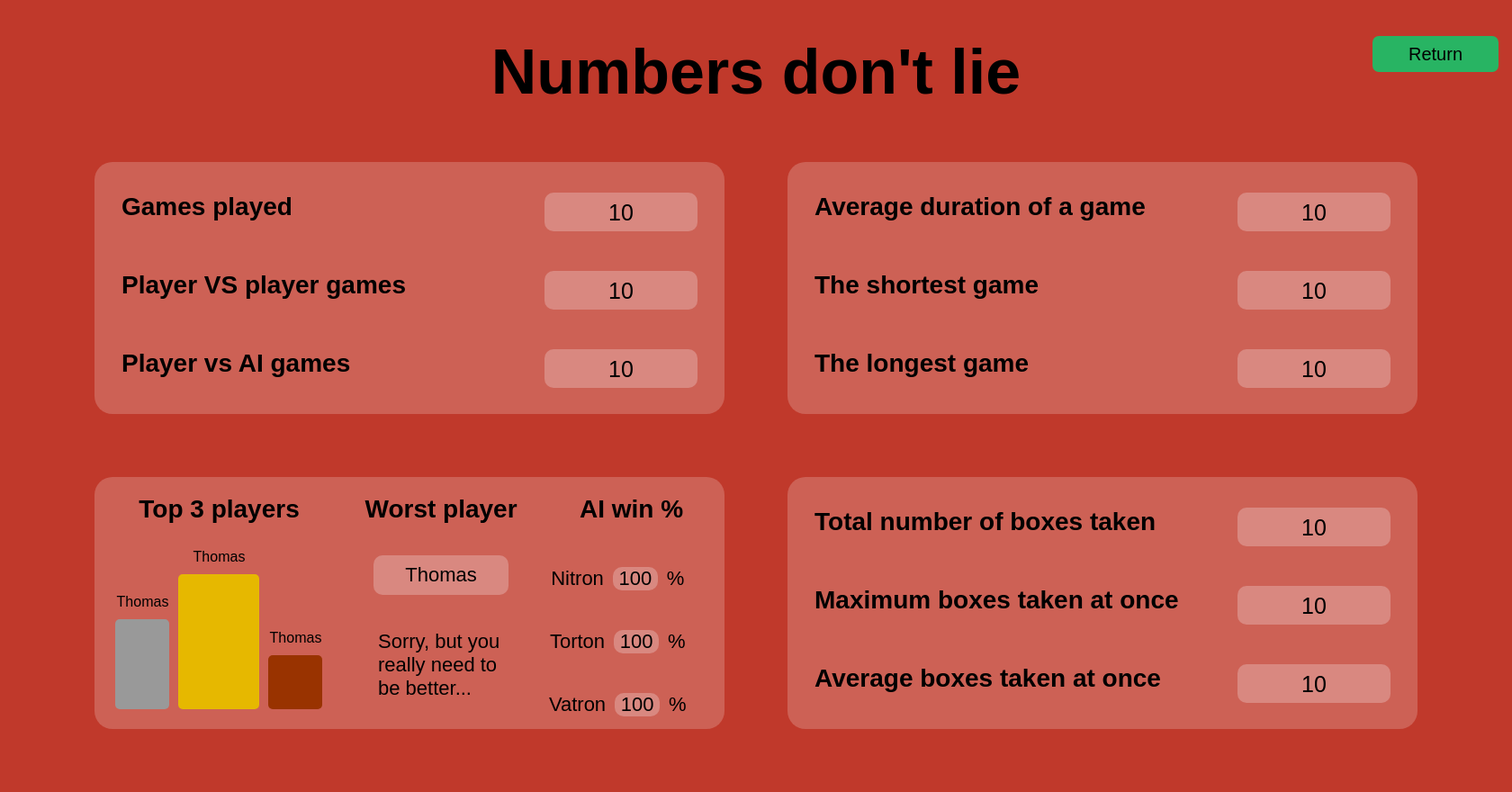
After one commit to GattaFurn/ProjetIA, a Django app: page /statistics in a window 1680 px wide. The commit adds this page. Shown: the whole page at 90% size. Run offline with Django 3.2, Linux system fonts and the light colour scheme.

Commit message:
interface

```diff
--- /dev/null
+++ b/connection/templates/connection/statistics.html
@@ -0,0 +1,378 @@
+<!DOCTYPE html>
+<html>
+<head>
+	<title>Cub-e  Statistics</title>
+	<meta charset="utf-8">
+	<style type="text/css">
+	*{
+		Font-family: Blippo, fantasy;
+	}
+	body{
+		background-color:  #C0392B;
+	}
+	.panelStat{
+		width: 700px;
+		height: 260px;
+		border-radius: 20px;
+		background-color:  #CD6155;
+		display: flex;
+		flex-direction: column;
+		justify-content: space-around;
+		padding-top: 20px;
+		opacity: 0;
+	}
+	#panelLeaderBoard{
+		width: 700px;
+		height: 280px;
+		border-radius: 20px;
+		background-color:  #CD6155;
+		opacity: 0;
+	}
+	.contentPage{
+		display: flex;
+		justify-content: center;
+		width: 100%;
+		flex-direction: row;
+		margin-bottom: 70px;
+	}
+	.espacement{
+		width: 70px;
+	}
+	#return{
+		position: absolute;
+		left: 1525px;
+      	height: 40px;
+      	width : 140px;
+      	cursor:  pointer;
+      	outline: none;
+      	font-size: 20px;
+      	background-color: #28B463;
+      	border : none;
+		border-radius: 7px;
+		animation: fadein 1s;
+	}
+	h1{
+		margin-top: 40px;
+		margin-bottom: 60px;
+        font-size: 70px;
+        text-align: center;
+        animation: fadein 1s;
+	}
+	a{
+      text-decoration: none;
+      color: black;
+    }
+    h2{
+    	margin-left: 30px;
+    	display: inline;
+    	font-size: 28px;
+    	height: 35px;
+    	margin-top: 0px;
+    }
+    .values{
+    	display: inline;
+    	margin-right: 30px;
+    	width: 170px;
+    	height: 35px;
+    	font-size: 25px;
+    	border-radius: 10px;
+    	background-color: #D98880;
+    	text-align: center;
+		padding-top: 8px;
+
+    }
+    .infoStat{
+    	width: 100%;
+    	display: flex;
+    	flex-direction: row;
+    	justify-content: space-between;
+    }
+    @keyframes fadein{
+		from{
+			opacity: 0;
+		}
+		to{
+			opacity: 1;
+		}
+	}
+	.fade{
+		animation: fadein 1s;
+	}
+	@keyframes zoom{
+		from{
+			-webkit-transform: scale(1);
+		}
+		to{
+			-webkit-transform: scale(1.05);
+		}
+	}
+	.zoom:hover{
+		animation: zoom 0.25s;
+		-webkit-transform: scale(1.05);
+	}
+	@keyframes zoomButton{
+		from{
+			-webkit-transform: scale(1);
+		}
+		to{
+			-webkit-transform: scale(1.10);
+		}
+	}
+	button:hover{
+		animation: zoom 0.25s;
+		-webkit-transform: scale(1.10);
+	}
+
+
+	#LeaderBoard{
+		display: flex;
+		flex-direction: row;
+		justify-content: space-around;
+		align-items: flex-start;
+		height: 100%;
+	}
+	.h2LeaderBoard{
+		margin-left: 0px;
+		margin-top: 20px;
+	}
+	#resultLeaderBoard1{
+		display: flex;
+		flex-direction: column;
+		justify-content: space-around;
+		width: 230px;
+		align-items: center;
+	}
+	#resultLeaderBoard2{
+		display: flex;
+		flex-direction: column;
+		justify-content: space-around;
+		align-items: center;
+	}
+	#resultLeaderBoard3{
+		display: flex;
+		flex-direction: column;
+		justify-content: space-around;
+		width: 160px;
+		align-items: center;
+	}
+	.panelResult{
+		height: 200px;
+		width: 100%;
+
+		display: flex;
+		flex-direction: column;
+		justify-content: space-around;
+		align-items: center;
+		padding-bottom: 30px;
+	}
+	#panelResultTop3{
+		display: flex;
+		flex-direction: row;
+		justify-content: space-between;
+		align-items: flex-end;
+		height: 180px;
+		padding-bottom: 30px;
+	}
+	#pile1{
+		width: 60px;
+		height: 100px;
+
+		border-radius: 5px;
+		background-color: #999999;
+	}
+	#pile2{
+		width: 90px;
+		height: 150px;
+
+		border-radius: 5px;
+		background-color: #e6b800;
+		margin-left: 10px;
+		margin-right: 10px;
+	}
+	#pile3{
+		width: 60px;
+		height: 60px;
+		border-radius: 5px;
+		background-color: #993300;
+	}
+	.top3{
+		display: flex;
+		flex-direction: column;
+		align-items: center;
+	}
+	#nameWorstPlayer{
+		font-size: 22px;
+    	border-radius: 10px;
+    	background-color: #D98880;
+    	text-align: center;
+		height: 35px;
+		width: 150px;
+		padding-top: 9px;
+	}
+	p{
+		font-size: 22px;
+		display : inline;
+		width: 50px;
+		margin-left: 10px;
+	}
+
+	.playerTop3{
+		margin-bottom: 10px;
+	}
+	#sentenceWorstPlayer{
+		width: 150px;
+	}
+	.percentWinAI{
+		display: flex;
+		flex-direction: row;
+		justify-content: space-around;
+		align-items: center;
+		font-size: 22px;
+	}
+	.valueWinRate{
+		width: 50px;
+		text-align: center;
+		border-radius: 10px;
+		background-color: #D98880;
+		margin-left: 10px;
+	}
+	</style>
+	<script type="text/javascript">
+
+
+
+		function fadeIn(){
+				let divs = document.getElementsByClassName("panelStat");
+				let time = 70;
+				let iDiv = 0
+				for(let div of divs){
+					setTimeout(function(){div.classList.add("fade")}, time);
+					setTimeout(function(){div.style.opacity = 1;}, time);
+					setTimeout(function(){div.classList.toggle("fade");}, time+1000);
+					if(iDiv == 1)
+						time += 800;
+					else
+						time += 400;
+					iDiv ++;
+				}
+			}
+
+		window.onload = function(){
+			fadeIn();
+			let panelLeaderBoard = document.getElementById("panelLeaderBoard");
+			let time = 870;
+			setTimeout(function(){panelLeaderBoard.classList.add("fade")}, time);
+			setTimeout(function(){panelLeaderBoard.style.opacity = 1;}, time);
+			setTimeout(function(){panelLeaderBoard.classList.toggle("fade");}, time+1000);
+			let divs = document.getElementsByClassName("panelStat");
+			for(let div of divs){
+				div.classList.add("zoom");
+			}
+			panelLeaderBoard.classList.add("zoom");
+
+
+
+		}
+	</script>
+</head>
+<body>
+	<a href="../connection/"><button id="return">Return</button></a>
+	<h1>Numbers don't lie</h1>
+	<div class="contentPage">
+		<div class="panelStat">
+			<div class="infoStat">
+				<h2>Games played</h2>
+				<div class="values">10</div>
+			</div>
+			<div class="infoStat">
+				<h2>Player VS player games</h2>
+				<div class="values">10</div>
+			</div>
+			<div class="infoStat">
+				<h2>Player vs AI games</h2>
+				<div class="values">10</div>
+			</div>
+		</div>
+		<div class="espacement"></div>
+		<div class="panelStat">
+			<div class="infoStat">
+				<h2>Average duration of a game</h2>
+				<div class="values">10</div>
+			</div>
+			<div class="infoStat">
+				<h2>The shortest game</h2>
+				<div class="values">10</div>
+			</div>
+			<div class="infoStat">
+				<h2>The longest game</h2>
+				<div class="values">10</div>
+			</div>
+		</div>
+	</div>
+	<div class="contentPage">
+		<div id="panelLeaderBoard">
+			<div id="LeaderBoard">
+				<div id="resultLeaderBoard1">
+					<h2 class="h2LeaderBoard">Top 3 players</h2>
+					<div id="panelResultTop3">
+						<div class="top3">
+							<div class="playerTop3">Thomas</div>
+							<div id="pile1"></div>
+						</div>
+						<div class="top3">
+							<div class="playerTop3">Thomas</div>
+							<div id="pile2"></div>
+						</div>
+						<div class="top3">
+							<div class="playerTop3">Thomas</div>
+							<div id="pile3"></div>
+						</div>
+					</div>
+				</div>
+				<div id="resultLeaderBoard2">
+					<h2 class="h2LeaderBoard">Worst player</h2>
+					<div class="panelResult">
+						<div id="nameWorstPlayer">Thomas</div>
+						<p id="sentenceWorstPlayer">Sorry, but you really need to be better...</p>
+					</div>
+				</div>
+				<div id="resultLeaderBoard3">
+					<h2 class="h2LeaderBoard">AI win %</h2>
+					<div class="panelResult">
+						<div class="percentWinAI">
+							<div>Nitron</div>
+							<div class="valueWinRate">100</div>
+							<p>%</p>
+						</div>
+						<div class="percentWinAI">
+							<div>Torton</div>
+							<div class="valueWinRate">100</div>
+							<p>%</p>
+						</div>
+						<div class="percentWinAI">
+							<div>Vatron</div>
+							<div class="valueWinRate">100</div>
+							<p>%</p>
+						</div>
+					</div>
+				</div>
+			</div>
+		</div>
+		<div class="espacement"></div>
+		<div class="panelStat">
+			<div class="infoStat">
+				<h2>Total number of boxes taken</h2>
+				<div class="values">10</div>
+			</div>
+			<div class="infoStat">
+				<h2>Maximum boxes taken at once</h2>
+				<div class="values">10</div>
+			</div>
+			<div class="infoStat">
+				<h2>Average boxes taken at once</h2>
+				<div class="values">10</div>
+			</div>
+		</div>
+	</div>
+</body>
+</html>
--- a/connection/urls.py
+++ b/connection/urls.py
@@ -5,4 +5,5 @@ from . import views
 urlpatterns = [
     path('', views.index, name='index'),
     path('deconnection', views.deconnection, name='deconnection'),
+    path('statistics', views.statistics, name='statistics'),
 ]
--- a/connection/views.py
+++ b/connection/views.py
@@ -9,7 +9,7 @@ import json
 
 #iterables
 COLOR_CHOICES = (
-    ('BL', "Blue"),
+
     ('PK', "Pink"),
     ('YW', 'Yellow'),
     ('GN', 'Green'),
@@ -95,6 +95,9 @@ def deconnection(request):
     request.session["player2"] = None
     return redirect('../connection')
 
+def statistics(request):
+    return render(request,"connection/statistics.html")
+
 
 def reconnection_to_the_page(request,data):
     formPlayer = ConnectionFormPlayer() # empty form
--- a/game/static/game/board.js
+++ b/game/static/game/board.js
@@ -73,6 +73,7 @@ let COLOR_CHOICES = new Map();
                 COLOR_CHOICES.set('CN', '#80ffff');
 
 
+
 function box_distribution(box,number_player,info,){
     if(number_player == 1){
         info[0].innerHTML = parseInt(info[0].innerHTML) + 1;
--- a/game/templates/game/index.html
+++ b/game/templates/game/index.html
@@ -196,6 +196,7 @@
     COLOR_CHOICES.set('OE', '#ff8c1a');
     COLOR_CHOICES.set('CN', '#80ffff');
 
+
       function createDiv(){
         let div = document.getElementById("connect_div");
         let button = document.createElement("button");
--- a/game/templates/game/new_game.html
+++ b/game/templates/game/new_game.html
@@ -201,8 +201,8 @@
         <script src="{% static 'game/board.js' %}"></script>
         <script>
 
-            var pic1 = "{% static "image/logoCub-e.png" %}";
-            var pic2 = "{% static "image/logoCub-e.png" %}";
+            var pic1 = "{% static 'image/logoCub-e.png' %}";
+            var pic2 = "{% static 'image/logoCub-e.png' %}";
 
 
 
```
Also changed, not shown: connection/templates/connection/index.html (+21 -6 lines), db.sqlite3.
